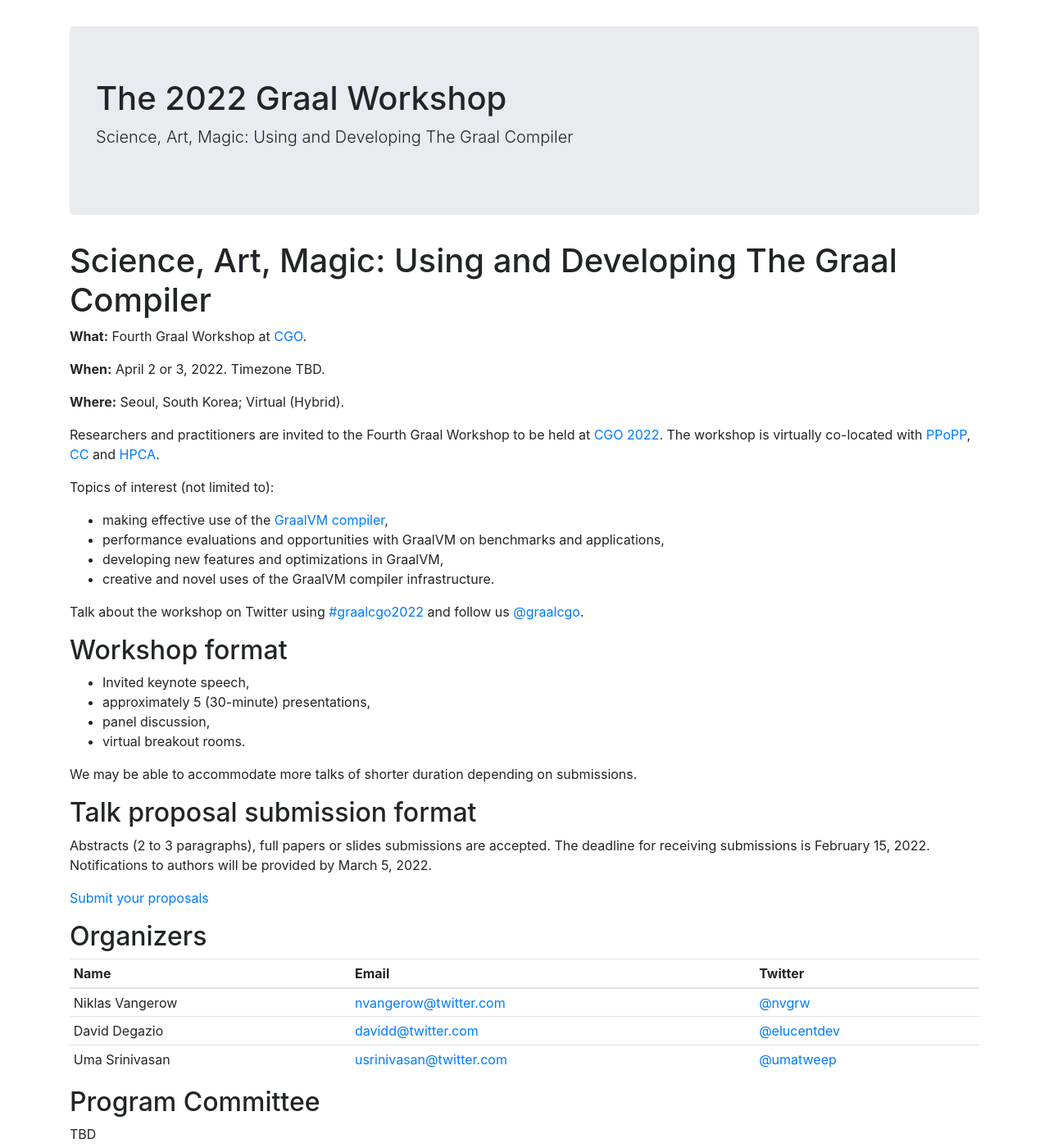
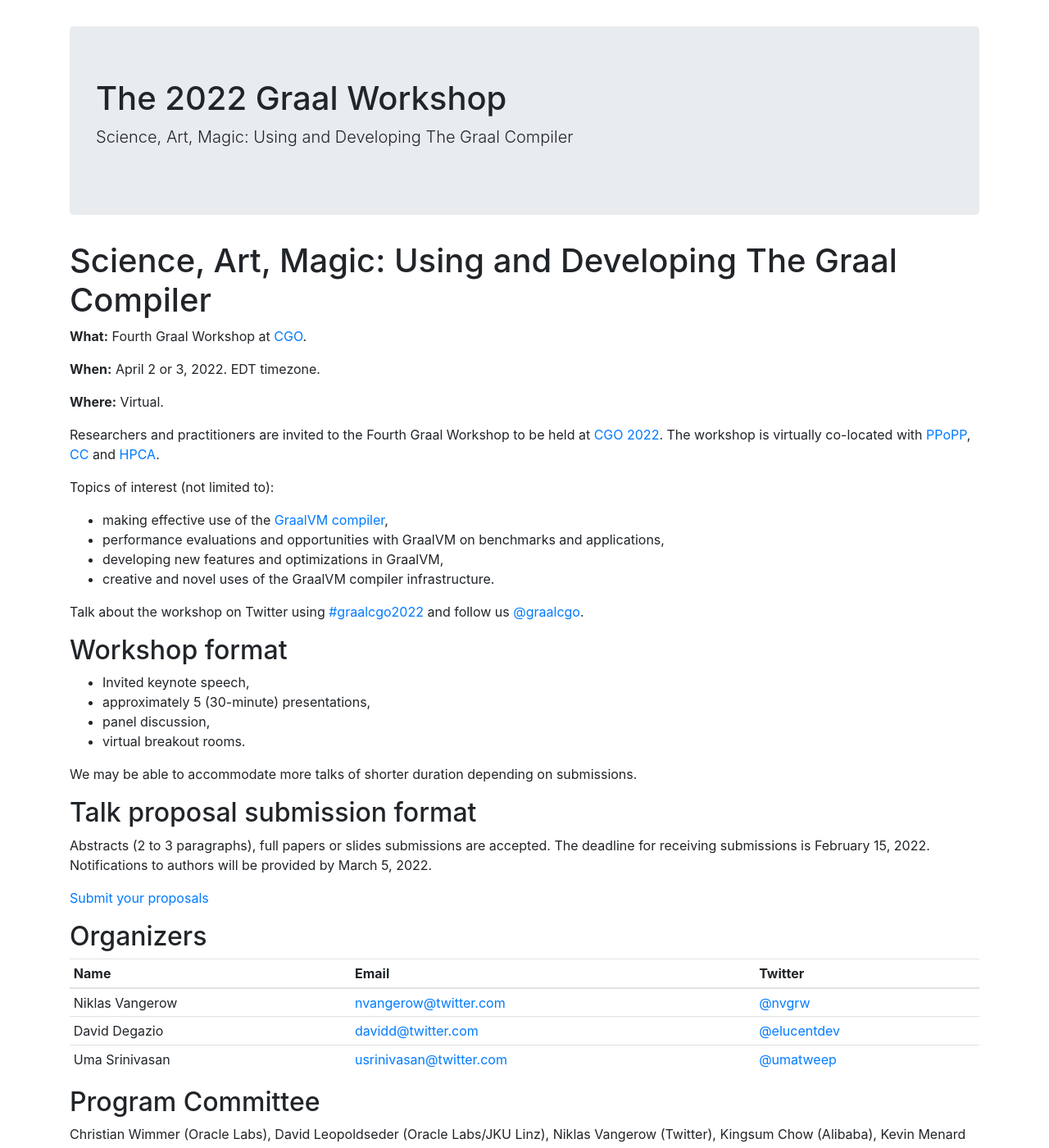
Before and after one commit to graalworkshop/graalworkshop.github.io, a Jekyll site: the page built from 2022/index.md, in a window 1280 px wide and 1400 px high. Shown: the whole window at 82% size. Built offline with Jekyll 4.4.1, drawn with Linux system fonts in a browser that asks for light colours; some of the changed text lies outside the part shown.

Commit message:
Clarified time zone and location, added program committee.

```diff
--- a/2022/index.md
+++ b/2022/index.md
@@ -7,9 +7,9 @@ title: 2022
 
 **What:** Fourth Graal Workshop at [CGO](https://www.cgo.org).
 
-**When:** April 2 or 3, 2022. Timezone TBD.
+**When:** April 2 or 3, 2022. EDT timezone.
 
-**Where:** Seoul, South Korea; Virtual (Hybrid).
+**Where:** Virtual.
 
 Researchers and practitioners are invited to the Fourth Graal Workshop to be held at [CGO 2022](https://conf.researchr.org/home/cgo-2022). The workshop is virtually co-located with [PPoPP](https://conf.researchr.org/home/PPoPP-2022), [CC](https://conf.researchr.org/home/CC-2022) and [HPCA](https://hpca-conf.org/2022/).
 
@@ -45,7 +45,8 @@ Abstracts (2 to 3 paragraphs), full papers or slides submissions are accepted. T
 
 ## Program Committee
 
-TBD
+Christian Wimmer (Oracle Labs), David Leopoldseder (Oracle Labs/JKU Linz), Niklas Vangerow (Twitter),
+Kingsum Chow (Alibaba), Kevin Menard (Shopify), Monica Beckwith (Microsoft), Uma Srinivasan (Twitter).
 
 ## Previous years
 
```
